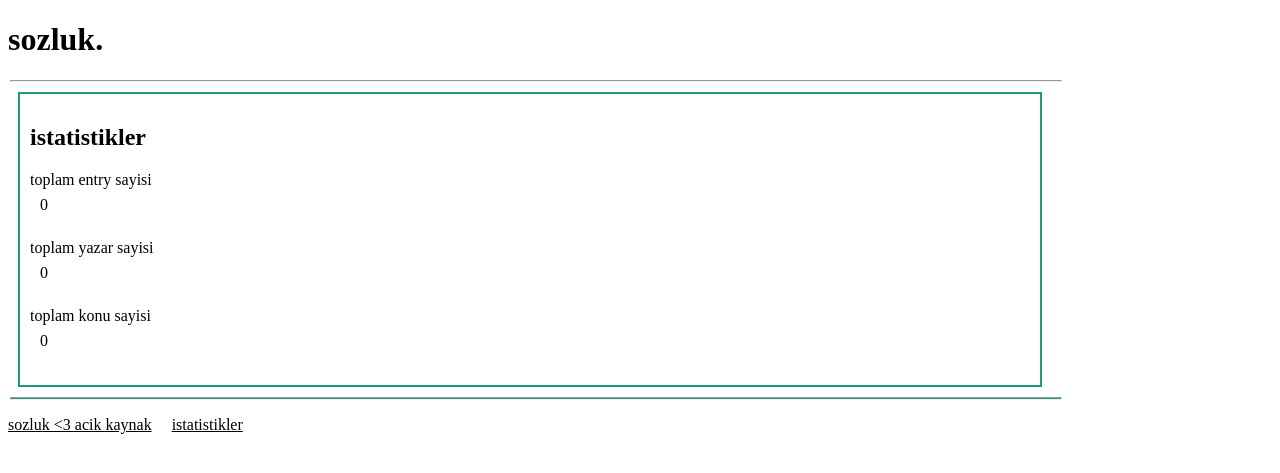
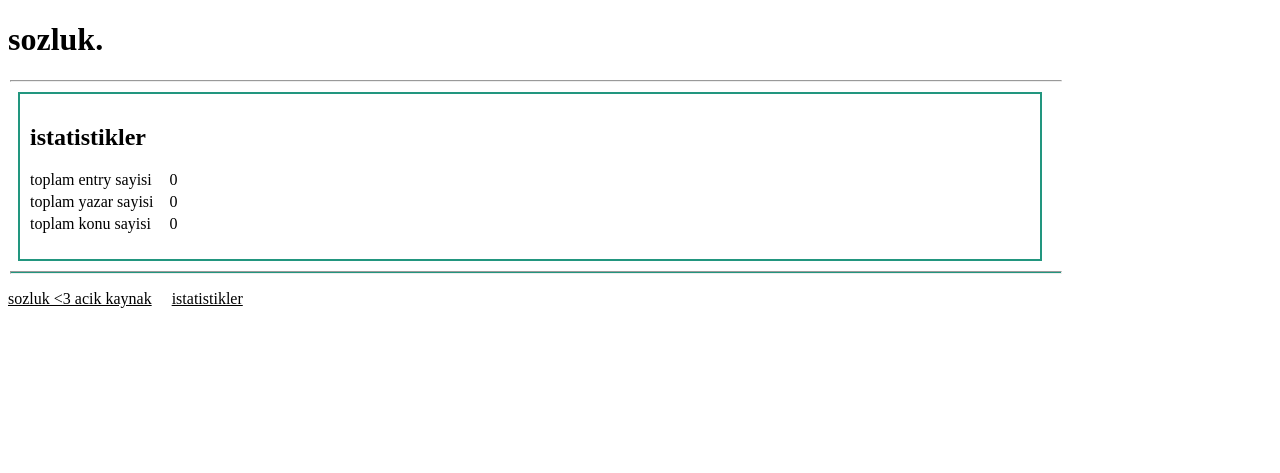
Before and after one commit to insanolanbiri/sozluk, a Flask app: page /stats in a window 1280 px wide. Shown: the top 473 px of the page. Run offline with Flask 3, Linux system fonts and the light colour scheme; some libraries are stand-ins or nearby versions.

Commit message:
style(stats.html): use old style `dl` tags

```diff
--- a/sozluk/static/sozluk.css
+++ b/sozluk/static/sozluk.css
@@ -12,6 +12,16 @@ dd {
         margin-bottom: 25px;
 }
 
+dl.grid {
+    display: grid;
+    grid-gap: 4px 16px;
+    grid-template-columns: max-content;
+}
+
+dl.grid dd {
+    margin: 0;
+    grid-column-start: 2;
+}
 .nounder {
     text-decoration: none;
 }
--- a/sozluk/templates/stats.html
+++ b/sozluk/templates/stats.html
@@ -4,7 +4,7 @@
 {%block body%}
 <div class="draw margined_div">
     <h2>istatistikler</h2>
-    <dl>
+    <dl class="grid">
         <dt>toplam entry sayisi</dt>
         <dd>{{total_entry_count}}</dd>
         <dt>toplam yazar sayisi</dt>
```
